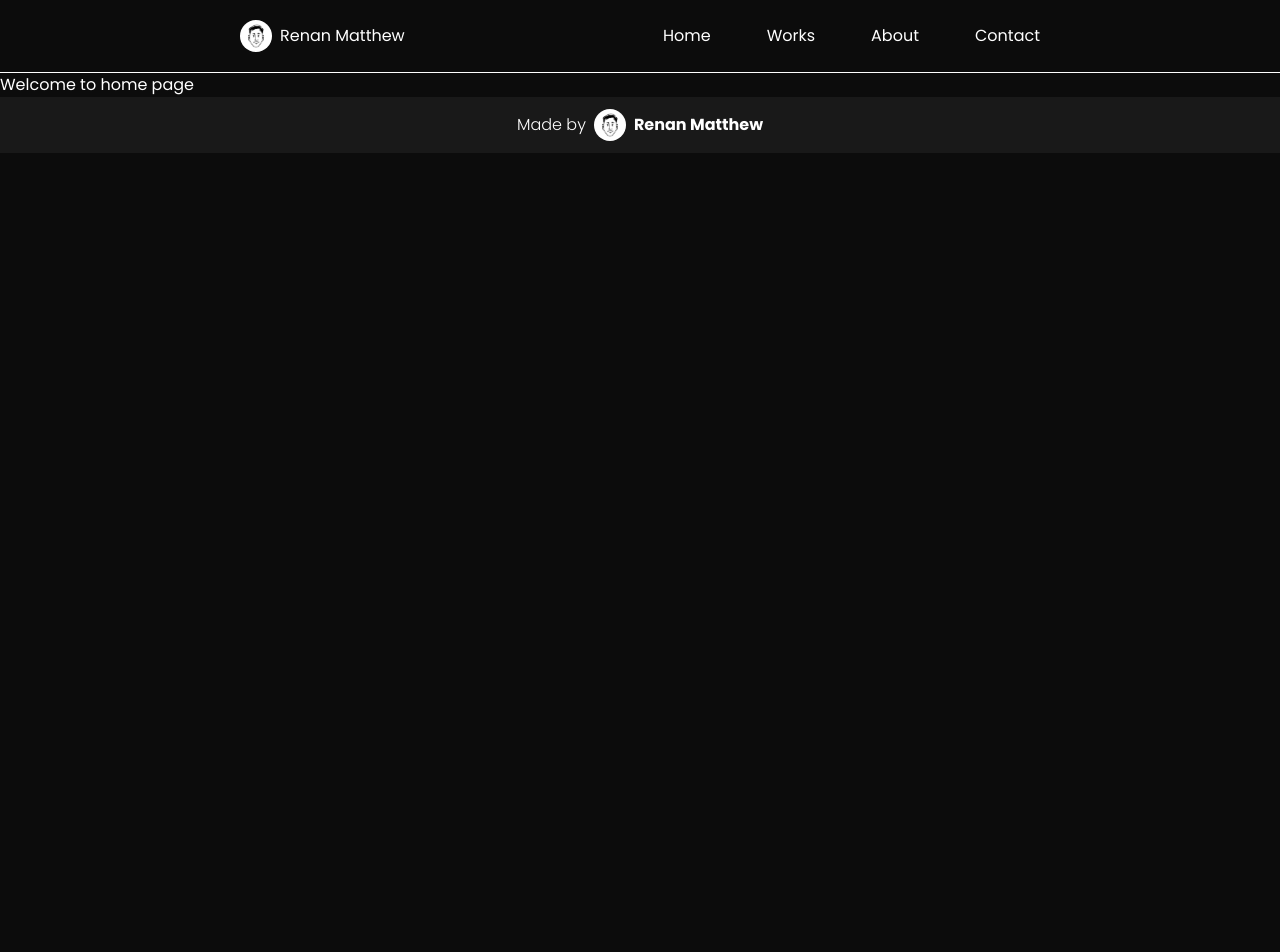
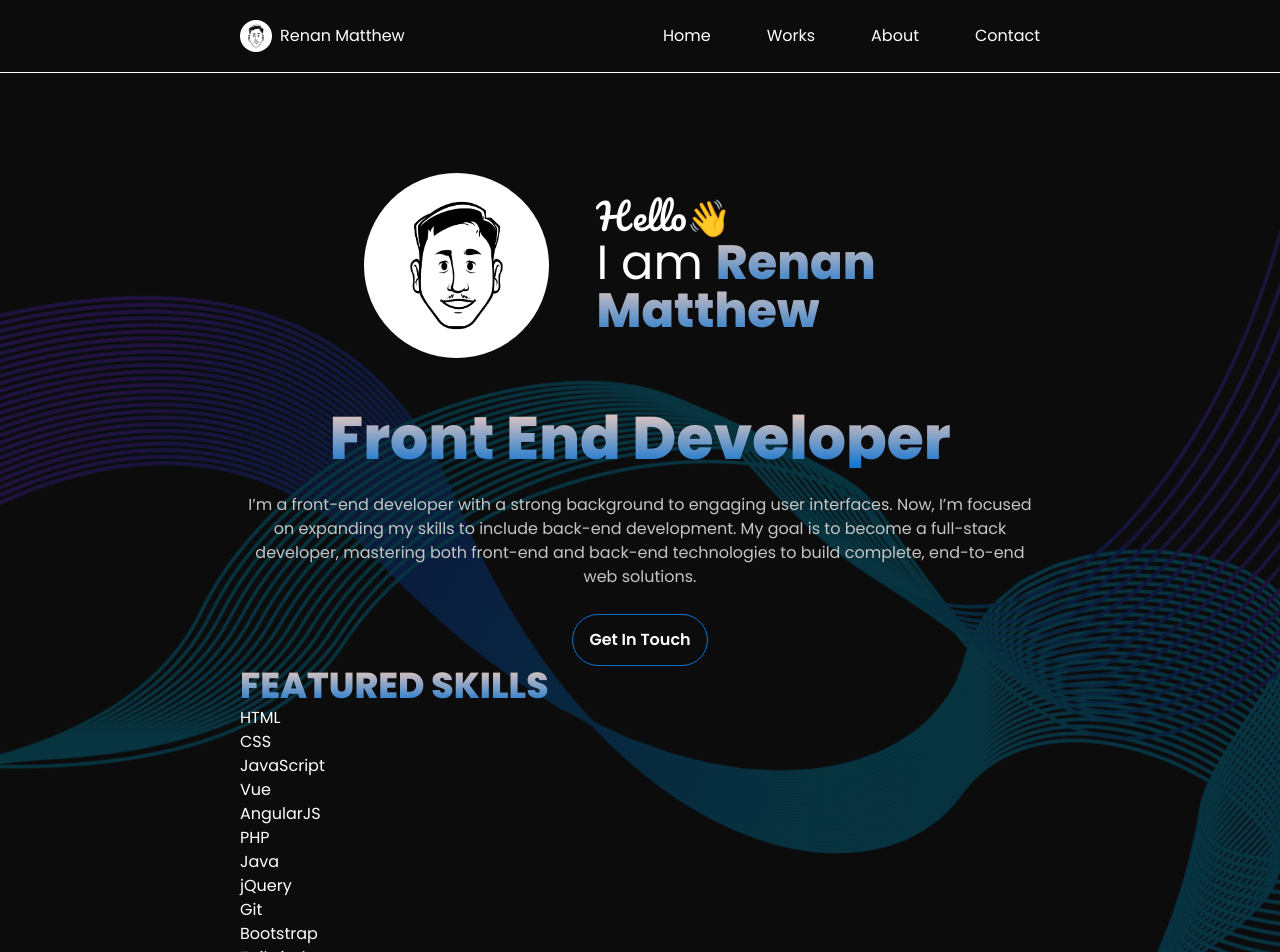
Before and after one commit to iRenanMatthew/portfolio-v1, a Vue app: page / in a window 1280 px wide. Shown: the top 952 px of the page. Before the commit the page ends 800 px from the top, so only its background shows below. Built offline with nearby package versions, Linux system fonts and the light colour scheme.

Commit message:
chore - add bg for body, add content for homepage and add json data with proper fetching in local

```diff
--- /dev/null
+++ b/public/data/skills.json
@@ -0,0 +1,77 @@
+[
+  {
+    "id": 0,
+    "name": "HTML",
+    "image": "html-logo"
+  },
+  {
+    "id": 1,
+    "name": "CSS",
+    "image": "css-logo"
+  },
+  {
+    "id": 2,
+    "name": "JavaScript",
+    "image": "html-logo"
+  },
+  {
+    "id": 3,
+    "name": "Vue",
+    "image": "vue-logo"
+  },
+  {
+    "id": 4,
+    "name": "AngularJS",
+    "image": "angularjs-logo"
+  },
+  {
+    "id": 5,
+    "name": "PHP",
+    "image": "php-logo"
+  },
+  {
+    "id": 6,
+    "name": "Java",
+    "image": "java-logo"
+  },
+  {
+    "id": 7,
+    "name": "jQuery",
+    "image": "jquery-logo"
+  },
+  {
+    "id": 8,
+    "name": "Git",
+    "image": "git-logo"
+  },
+  {
+    "id": 9,
+    "name": "Bootstrap",
+    "image": "bootstrap-logo"
+  },
+  {
+    "id": 10,
+    "name": "Tailwind",
+    "image": "tailwind-logo"
+  },
+  {
+    "id": 11,
+    "name": "SASS",
+    "image": "sass-logo"
+  },
+  {
+    "id": 12,
+    "name": "Figma",
+    "image": "figma-logo"
+  },
+  {
+    "id": 13,
+    "name": "Photoshop",
+    "image": "photoshop-logo"
+  },
+  {
+    "id": 14,
+    "name": "Wordpress",
+    "image": "wordpress-logo"
+  }
+]
--- a/src/App.vue
+++ b/src/App.vue
@@ -1,6 +1,8 @@
 <template>
   <HeaderNav />
-  <router-view />
+  <div class="background-bg h-full">
+    <router-view />
+  </div>
   <FooterPage />
 </template>
 
--- a/src/assets/css/global.css
+++ b/src/assets/css/global.css
@@ -1,4 +1,14 @@
 @import url("https://fonts.googleapis.com/css2?family=Pacifico&family=Poppins:ital,wght@0,100;0,200;0,300;0,400;0,500;0,600;0,700;0,800;0,900;1,100;1,200;1,300;1,400;1,500;1,600;1,700;1,800;1,900&display=swap");
+
+:root {
+  --primary-color: #0c0c0c;
+  --custom-white: #ffffff;
+  --custom-blue: #0d72d0;
+  --custom-gray: #c5c5c5;
+  --custom-gradient-color-1: #f6cfbe;
+  --custom-gradient-1: linear-gradient(to bottom, #f6cfbe 0%, #0d72d0 100%);
+}
+
 body,
 html,
 * {
@@ -7,8 +17,8 @@ html,
 }
 
 body {
-  background: #0c0c0c;
-  color: #ffffff;
+  background: var(--primary-color);
+  color: var(--custom-white);
 }
 
 .pacifico-regular {
@@ -16,3 +26,33 @@ body {
   font-weight: 400;
   font-style: normal;
 }
+
+.background-bg {
+  background: url("../images/bg-tinified.png") top center / 100% no-repeat;
+}
+
+.custom-bg-text-gradient {
+  background: var(--custom-gradient-color-1);
+  background: var(--custom-gradient-1);
+  background-clip: text;
+  -webkit-background-clip: text;
+  -webkit-text-fill-color: transparent;
+}
+
+.custom-button-gradient {
+  background: transparent;
+  color: var(--custom-white);
+  font-size: 16px;
+  font-weight: 600;
+  padding: 0.8em 1em;
+  border-radius: 2em;
+  border: 1px solid var(--custom-blue);
+  transition: all 200ms ease-in-out;
+}
+
+.custom-button-gradient:hover {
+  background: var(--custom-gradient-color-1);
+  background: var(--custom-gradient-1);
+  color: var(--primary-color);
+  border: 1px solid var(--custom-white);
+}
--- /dev/null
+++ b/src/components/Skills.vue
@@ -0,0 +1,25 @@
+<template>
+  <div>
+    <h1 class="custom-bg-text-gradient font-extrabold text-4xl">
+      FEATURED SKILLS
+    </h1>
+
+    <div v-if="error">{{ error }}</div>
+    <div>
+      <div v-for="skill in skills" :key="skill.id">{{ skill.name }}</div>
+    </div>
+  </div>
+</template>
+<script>
+import getSkills from "@/composables/getSkills";
+export default {
+  setup() {
+    const { skills, error, loadSkills } = getSkills();
+
+    loadSkills();
+
+    console.log(skills);
+    return { skills, error };
+  },
+};
+</script>
--- /dev/null
+++ b/src/composables/getSkills.js
@@ -0,0 +1,23 @@
+import { ref } from "vue";
+
+const getSkills = () => {
+  const skills = ref([]);
+  const error = ref(null);
+
+  const loadSkills = async () => {
+    try {
+      let response = await fetch("/data/skills.json");
+      if (response.status != 200 || !response.ok) {
+        throw Error("No Data Available");
+      }
+
+      skills.value = await response.json();
+    } catch (err) {
+      error.value = err.message;
+    }
+  };
+
+  return { skills, error, loadSkills };
+};
+
+export default getSkills;
--- a/src/views/HomeView.vue
+++ b/src/views/HomeView.vue
@@ -1,11 +1,50 @@
 <template>
-  <h1>Welcome to home page</h1>
+  <div class="h-full w-[800px] mx-auto pt-[100px]">
+    <div class="hero-section">
+      <div class="logo-name-section flex justify-center items-center gap-12">
+        <img
+          class="w-[185px] rounded-full"
+          src="../assets/images/logo.png"
+          alt="My Logo - png"
+        />
+        <div class="w-80">
+          <h1 class="text-4xl">
+            <span class="pacifico-regular">Hello</span>👋
+          </h1>
+          <h1 class="text-5xl">
+            I am
+            <span class="custom-bg-text-gradient font-extrabold"
+              >Renan Matthew</span
+            >
+          </h1>
+        </div>
+      </div>
+
+      <div class="introduction-section text-center mt-[50px]">
+        <h1 class="text-6xl font-extrabold custom-bg-text-gradient">
+          Front End Developer
+        </h1>
+        <p class="my-[25px] text-custom-gray">
+          I’m a front-end developer with a strong background to engaging user
+          interfaces. Now, I’m focused on expanding my skills to include
+          back-end development. My goal is to become a full-stack developer,
+          mastering both front-end and back-end technologies to build complete,
+          end-to-end web solutions.
+        </p>
+        <button class="custom-button-gradient">Get In Touch</button>
+      </div>
+    </div>
+    <Skills />
+  </div>
 </template>
 
 <script>
+import Skills from "@/components/Skills.vue";
 export default {
   name: "HomeView",
-
+  components: {
+    Skills,
+  },
   setup() {},
 };
 </script>
--- a/tailwind.config.js
+++ b/tailwind.config.js
@@ -6,6 +6,13 @@ module.exports = {
       backgroundColor: {
         primary: "#0C0C0C",
         "custom-white": "#FFFFFF",
+        "custom-gray": "#C5C5C5",
+        "custom-blue": "#0d72d0",
+      },
+      colors: {
+        "custom-white": "#FFFFFF",
+        "custom-gray": "#C5C5C5",
+        "custom-blue": "#0d72d0",
       },
     },
   },
```
Also changed, not shown: src/assets/images/bg-tinified.png (added).
